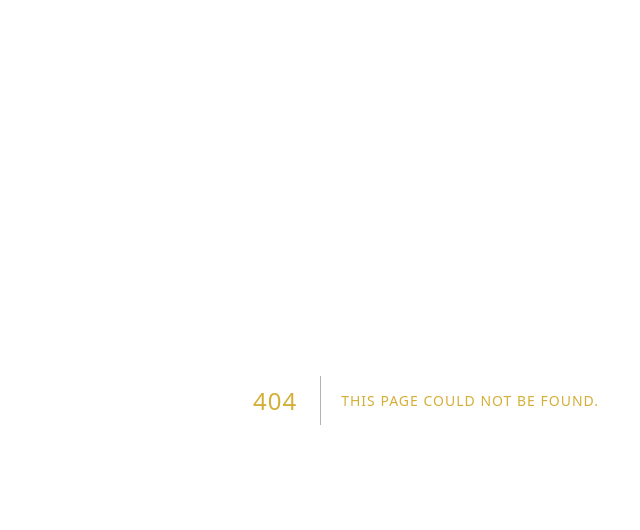
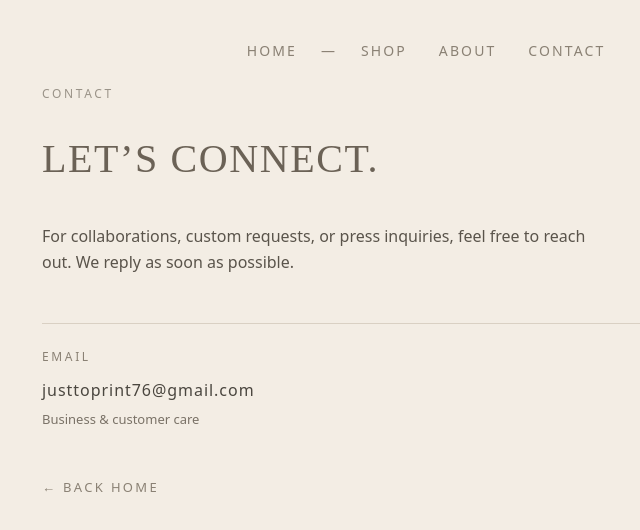
Before and after one commit to justtoprint76-cyber/justtoprint, a Next.js app: page /contact in a window 1280 px wide. Before the commit this address had no page. Shown: the top 530 px of the page, without its empty margins (214-854 px from the left). Built offline with nearby package versions, Linux system fonts and the light colour scheme.

Commit message:
Create contact.js

```diff
--- /dev/null
+++ b/pages/contact.js
@@ -0,0 +1,47 @@
+import Header from "../components/Header";
+
+export default function Contact() {
+  return (
+    <main className="min-h-screen bg-[#F3EDE4] text-[#4A463F] px-6">
+      <Header />
+
+      <div className="max-w-3xl mx-auto pb-20">
+        <p className="text-[12px] tracking-[0.22em] text-[#9A9388]">CONTACT</p>
+
+        <h1
+          className="mt-8 text-[34px] sm:text-[40px] leading-[1.2] tracking-[0.04em]"
+          style={{ fontFamily: "serif", color: "#6B6256" }}
+        >
+          Let’s connect.
+        </h1>
+
+        <p className="mt-10 text-[16px] leading-relaxed text-[#5A544B] max-w-[62ch]">
+          For collaborations, custom requests, or press inquiries, feel free to reach out.
+          We reply as soon as possible.
+        </p>
+
+        <div className="mt-12 border-t border-[#D9D0C3] pt-6">
+          <p className="text-[12px] tracking-[0.22em] text-[#8A8174]">EMAIL</p>
+
+          <a
+            href="mailto:justtoprint76@gmail.com"
+            className="inline-block mt-3 text-[16px] tracking-[0.06em] text-[#4A463F] no-underline"
+          >
+            justtoprint76@gmail.com
+          </a>
+
+          <p className="mt-2 text-[13px] text-[#7A7267]">
+            Business & customer care
+          </p>
+        </div>
+
+        <a
+          href="/"
+          className="inline-block mt-12 text-[13px] tracking-[0.18em] text-[#8A8174] no-underline"
+        >
+          ← BACK HOME
+        </a>
+      </div>
+    </main>
+  );
+}
```
